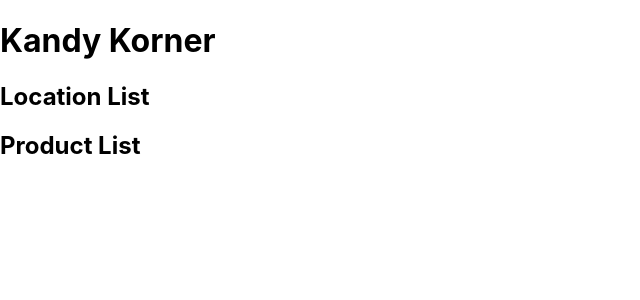
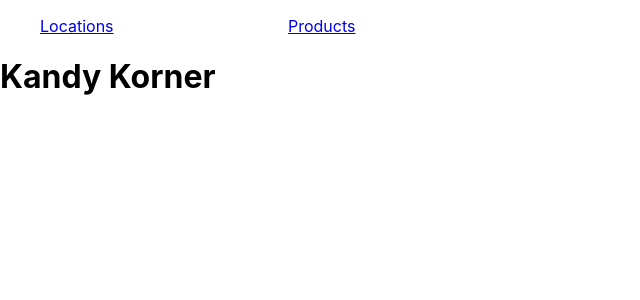
Before and after one commit to kyliepost/kandy-korner, a React (Create React App) app: page / in a window 1280 px wide. Shown: the top 300 px of the page, without its empty margins (0-640 px from the left). Built offline with nearby package versions, Linux system fonts and the light colour scheme; no server answers.

Commit message:
routing and rendering only html when url is changed

```diff
--- a/package.json
+++ b/package.json
@@ -8,6 +8,7 @@
     "@testing-library/user-event": "^12.8.3",
     "react": "^17.0.2",
     "react-dom": "^17.0.2",
+    "react-router-dom": "^5.2.1",
     "react-scripts": "4.0.3",
     "web-vitals": "^1.1.2"
   },
--- /dev/null
+++ b/src/components/ApplicationViews.js
@@ -0,0 +1,19 @@
+import React from "react";
+import { Route } from "react-router";
+import { LocationList } from "./locations/locationsList";
+import { ProductList } from "./products/productList";
+
+export const ApplicationViews = () => {
+    return (
+        <>
+
+        <Route exact path="/locations">
+            <LocationList />
+        </Route>
+
+        <Route path="/products">
+            <ProductList />
+        </Route>
+        </>
+    )
+}
--- a/src/components/KandyKorner.js
+++ b/src/components/KandyKorner.js
@@ -1,17 +1,16 @@
 import React from 'react';
-import { LocationList } from './locations/locationsList';
-import { ProductList } from './products/productList';
+import { ApplicationViews } from './ApplicationViews';
+import { NavBar } from './nav/NavBar';
+
 
 export const KandyKorner = () => {
 
   return (
     <>
+      <NavBar />
+      <h1> Kandy Korner </h1>
 
-      <h1> Kandy Korner </h1>
-      <h2>Location List</h2>
-      <LocationList />
-      <h2>Product List</h2>
-      <ProductList/>
+      <ApplicationViews />
 
     </>
   )
--- /dev/null
+++ b/src/components/nav/NavBar.css
@@ -0,0 +1,10 @@
+.navbar {
+    display: flex;
+    flex-wrap: nowrap;
+    justify-content: left;
+}
+
+.navbar__item {
+    flex-basis: 20%;
+    list-style-type: none;
+}
--- /dev/null
+++ b/src/components/nav/NavBar.js
@@ -0,0 +1,16 @@
+import React from "react";
+import { Link } from "react-router-dom";
+import "./NavBar.css"
+
+export const NavBar = (props) => {
+    return (
+        <ul className="navbar">
+            <li className="navbar__item active">
+                <Link className="navbar__link" to="/locations">Locations</Link>
+            </li>
+            <li className="navbar__item active">
+                <Link className="navbar__link" to="/products">Products</Link>
+            </li>
+        </ul>
+    )
+}
--- a/src/index.js
+++ b/src/index.js
@@ -1,5 +1,6 @@
 import React from 'react';
 import ReactDOM from 'react-dom';
+import { BrowserRouter } from 'react-router-dom';
 import { KandyKorner } from './components/KandyKorner';
 import './index.css';
 import reportWebVitals from './reportWebVitals';
@@ -7,7 +8,9 @@ import reportWebVitals from './reportWebVitals';
 
 ReactDOM.render(
   <React.StrictMode>
+    <BrowserRouter>
     <KandyKorner />
+    </BrowserRouter>
   </React.StrictMode>,
   document.getElementById('root')
 );
```
Also changed, not shown: 1 other file (tests, documents, lock files or other folders).
